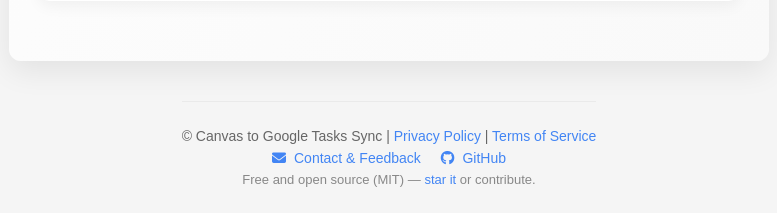
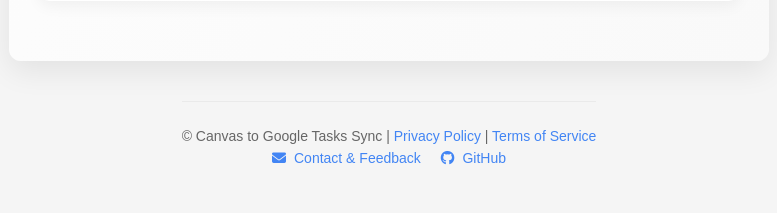
Before and after one commit to themehulpatwari/canvas_to_tasks, a Flask app: page / in a window 1280 px wide. Shown: the part 1544-1757 px from the top of the page, without its empty margins (251-1028 px from the left). After the commit the page ends 1709 px from the top, so only its background shows below. Run offline with Flask 3, Linux system fonts and the light colour scheme; some libraries are stand-ins or nearby versions.

Commit message:
removing github info from footer

```diff
--- a/static/css/styles.css
+++ b/static/css/styles.css
@@ -941,11 +941,6 @@ pre {
     gap: 20px;
 }
 
-.footer-oss {
-    color: #888;
-    font-size: 13px;
-}
-
 @media (max-width: 600px) {
     .open-source-section {
         padding: 20px;
--- a/templates/home.html
+++ b/templates/home.html
@@ -188,7 +188,6 @@
             <a href="mailto:themehulpatwari@gmail.com?subject=Canvas%20to%20Tasks%20Feedback"><i class="fas fa-envelope icon-space"></i>Contact &amp; Feedback</a>
             <a href="https://github.com/themehulpatwari/canvas_to_tasks" target="_blank" rel="noopener noreferrer"><i class="fab fa-github icon-space"></i>GitHub</a>
         </p>
-        <p class="footer-oss">Free and open source (MIT) &mdash; <a href="https://github.com/themehulpatwari/canvas_to_tasks" target="_blank" rel="noopener noreferrer">star it</a> or contribute.</p>
     </footer>
 
     <script nonce="{{ csp_nonce() }}">
--- a/templates/import_ics.html
+++ b/templates/import_ics.html
@@ -82,7 +82,6 @@
             <a href="mailto:themehulpatwari@gmail.com?subject=Canvas%20to%20Tasks%20Feedback"><i class="fas fa-envelope icon-space"></i>Contact &amp; Feedback</a>
             <a href="https://github.com/themehulpatwari/canvas_to_tasks" target="_blank" rel="noopener noreferrer"><i class="fab fa-github icon-space"></i>GitHub</a>
         </p>
-        <p class="footer-oss">Free and open source (MIT) &mdash; <a href="https://github.com/themehulpatwari/canvas_to_tasks" target="_blank" rel="noopener noreferrer">star it</a> or contribute.</p>
     </footer>
 
     <script nonce="{{ csp_nonce() }}">
--- a/templates/import_success.html
+++ b/templates/import_success.html
@@ -75,7 +75,6 @@
             <a href="mailto:themehulpatwari@gmail.com?subject=Canvas%20to%20Tasks%20Feedback"><i class="fas fa-envelope icon-space"></i>Contact &amp; Feedback</a>
             <a href="https://github.com/themehulpatwari/canvas_to_tasks" target="_blank" rel="noopener noreferrer"><i class="fab fa-github icon-space"></i>GitHub</a>
         </p>
-        <p class="footer-oss">Free and open source (MIT) &mdash; <a href="https://github.com/themehulpatwari/canvas_to_tasks" target="_blank" rel="noopener noreferrer">star it</a> or contribute.</p>
     </footer>
 
     <script nonce="{{ csp_nonce() }}">
--- a/templates/privacy_policy.html
+++ b/templates/privacy_policy.html
@@ -98,7 +98,6 @@
             <a href="mailto:themehulpatwari@gmail.com?subject=Canvas%20to%20Tasks%20Feedback"><i class="fas fa-envelope icon-space"></i>Contact &amp; Feedback</a>
             <a href="https://github.com/themehulpatwari/canvas_to_tasks" target="_blank" rel="noopener noreferrer"><i class="fab fa-github icon-space"></i>GitHub</a>
         </p>
-        <p class="footer-oss">Free and open source (MIT) &mdash; <a href="https://github.com/themehulpatwari/canvas_to_tasks" target="_blank" rel="noopener noreferrer">star it</a> or contribute.</p>
     </footer>
 </body>
 </html>
--- a/templates/terms_of_service.html
+++ b/templates/terms_of_service.html
@@ -83,7 +83,6 @@
             <a href="mailto:themehulpatwari@gmail.com?subject=Canvas%20to%20Tasks%20Feedback"><i class="fas fa-envelope icon-space"></i>Contact &amp; Feedback</a>
             <a href="https://github.com/themehulpatwari/canvas_to_tasks" target="_blank" rel="noopener noreferrer"><i class="fab fa-github icon-space"></i>GitHub</a>
         </p>
-        <p class="footer-oss">Free and open source (MIT) &mdash; <a href="https://github.com/themehulpatwari/canvas_to_tasks" target="_blank" rel="noopener noreferrer">star it</a> or contribute.</p>
     </footer>
 </body>
 </html>
```
